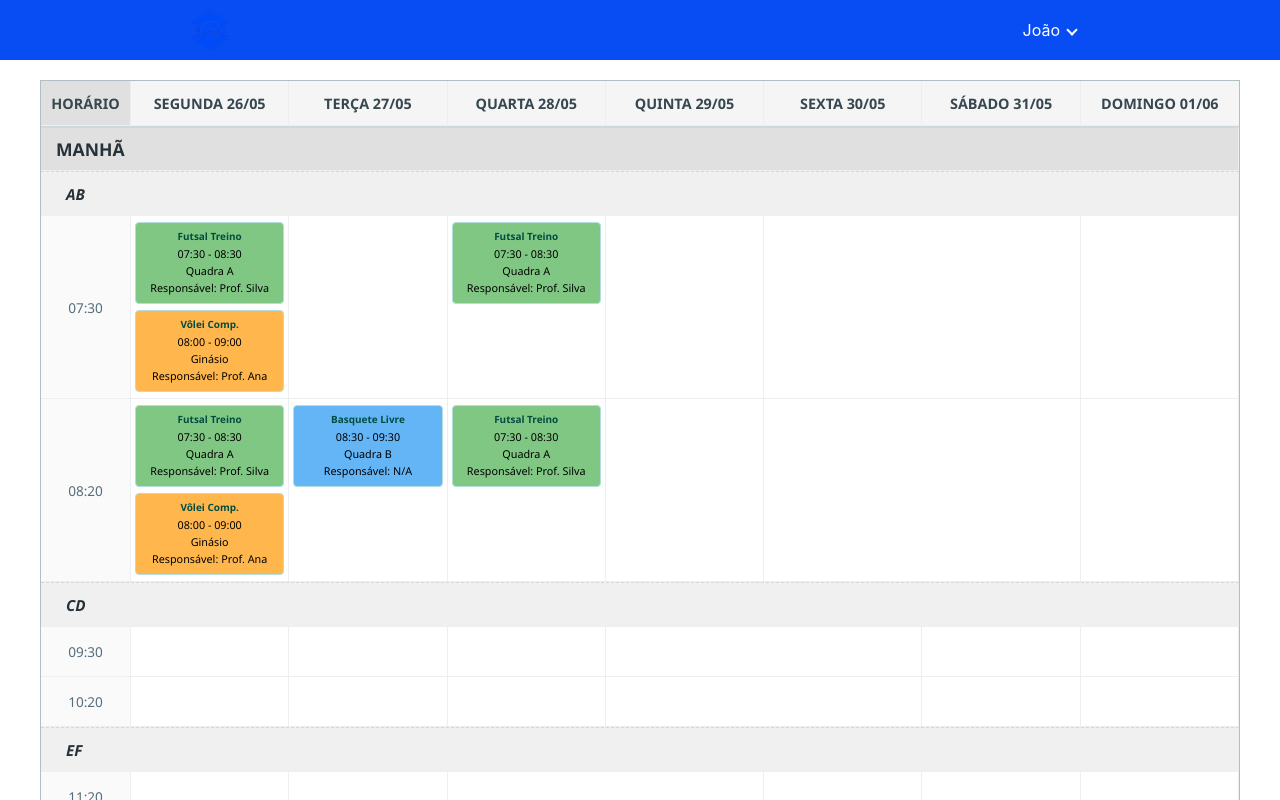
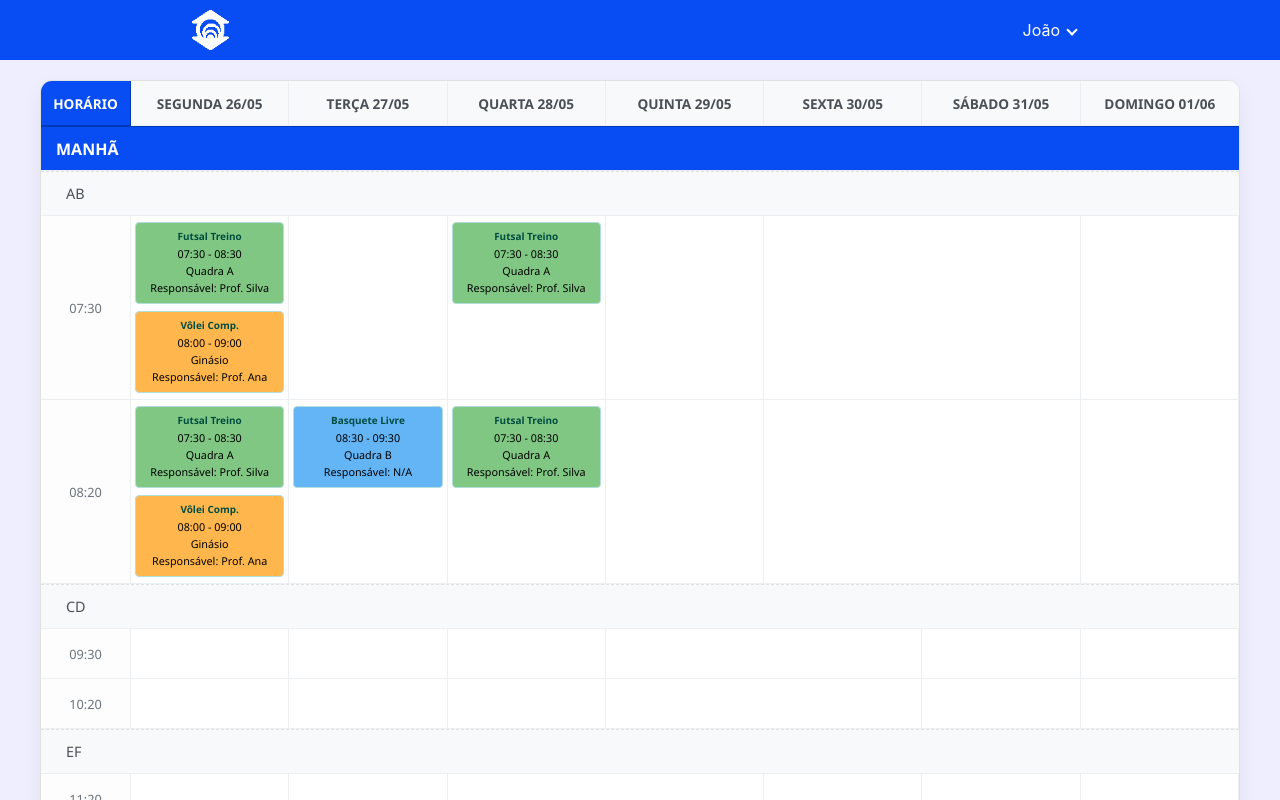
Before and after one commit to JoaoVlopess/calendario_ginasio, a React (Vite) app in the folder client/: page /home in a window 1280 px wide. Shown: the top 800 px of the page. Built offline with nearby package versions, Linux system fonts and the light colour scheme.

Commit message:
Frufrus, na tela de calendario

```diff
--- a/client/src/components/GridEventosSemanal/GridEventosSemanal.module.css
+++ b/client/src/components/GridEventosSemanal/GridEventosSemanal.module.css
@@ -1,112 +1,129 @@
 /* c:/Users/User/Desktop/Facul/calendario_ginasio/client/src/components/EventosGridSemanal/EventosGridSemanal.module.css */
+/* ... (outros estilos que você já tem) ... */
+
 .gridContainer {
   display: grid;
   grid-template-columns: 90px repeat(7, 1fr); /* Coluna de horário + 7 dias */
-  border: 1px solid #b0bec5;
   font-family: 'Segoe UI', Tahoma, Geneva, Verdana, sans-serif;
   margin: 20px auto;
   max-width: 1200px; /* Ou o que for adequado */
   background-color: #fff;
   position: relative; /* Para headers fixos */
+  border-radius: 12px;
+  overflow: hidden;
+  box-shadow: 0 8px 24px rgba(0, 0, 0, 0.05);
+  border: 1px solid #e0e0e0;
 }
 
 .headerCell,
 .timeSlotCell,
 .gridCell,
-.periodoHeaderCell,
+.periodoHeaderCell, /* Removido daqui e estilizado especificamente abaixo para cor de fundo */
 .blocoHeaderCell {
   border-right: 1px solid #eceff1;
   border-bottom: 1px solid #eceff1;
   padding: 8px;
   text-align: center;
-  min-height: 45px; /* Altura mínima para células de evento */
+  min-height: 45px;
   display: flex;
   align-items: center;
   justify-content: center;
   box-sizing: border-box;
 }
-.gridContainer > div:last-child { /* Remove right border from last column cells */
-   /* border-right: none; */ /* This applies to the last logical cell, not visually */
+
+/* Remove a borda direita da última coluna de células da grade principal (dias) */
+.gridContainer > *:not(.periodoHeaderCell):not(.blocoHeaderCell):nth-child(8n) {
+  border-right: none;
 }
-.gridContainer > div:nth-child(8n) { /* Target cells in the last day column */
-  border-right: none;
+/* Remove a borda direita da célula de cabeçalho da última coluna de dia */
+.gridContainer > .headerCell:nth-child(8) {
+    border-right: none;
 }
 
 
-.headerCell {
-  background-color: #f5f5f5;
+.headerCell { /* Estilo para os dias da semana (SEGUNDA, TERÇA, etc.) */
+  background-color: #f8f9fa;
   font-weight: 600;
-  color: #37474f;
-  font-size: 0.9em;
+  color: #495057;
+  font-size: 0.85em;
   text-transform: uppercase;
-  position: sticky; /* Para fixar cabeçalhos */
+  position: sticky;
   z-index: 2;
 }
 
 .stickyHeaderRow {
-  top: 0; /* Fixa o cabeçalho dos dias no topo */
+  top: 0;
 }
 
-.stickyHeaderCol {
-  left: 0; /* Fixa o cabeçalho dos horários à esquerda */
-  z-index: 3; /* Acima do header dos dias */
-  background-color: #f9f9f9; /* Para não ficar transparente sobre os eventos */
+.stickyHeaderCol { /* Estilo para a coluna de horários (07:30, 08:20, etc.) */
+  left: 0;
+  z-index: 3;
+  background-color: #fdfdfd;
 }
-.headerCell.stickyHeaderCol { /* Canto superior esquerdo */
-    z-index: 4;
-    background-color: #e0e0e0;
+
+/* Célula do canto superior esquerdo - HORÁRIO */
+.headerCell.stickyHeaderCol {
+  z-index: 4;
+  background-color: #084cf4; /* <<< COR DA NAVBAR APLICADA AQUI */
+  color: white;              /* <<< TEXTO BRANCO PARA CONTRASTE */
+  /* As bordas podem precisar de ajuste se não parecerem bem com o fundo azul */
+  border-bottom: 1px solid #003bb5; /* Exemplo: borda um pouco mais escura que o fundo azul */
+  border-right: 1px solid #003bb5;  /* Exemplo: borda um pouco mais escura que o fundo azul */
 }
 
 
 .timeSlotCell {
-  background-color: #fafafa;
-  font-size: 0.85em;
-  color: #546e7a;
+  background-color: #fff;
+  font-size: 0.8em;
+  color: #6c757d;
   font-weight: 500;
 }
+.timeSlotCell.stickyHeaderCol { /* Coluna de horários (07:30, 08:20 etc.) mantendo o fundo claro */
+    background-color: #fdfdfd; /* Mantém o fundo claro para os horários */
+    color: #6c757d; /* Mantém a cor do texto dos horários */
+}
+
 
 .gridCell {
   flex-direction: column;
-  align-items: stretch; /* Faz os EventoCard preencherem a largura */
-  justify-content: flex-start; /* Alinha os cards no topo */
+  align-items: stretch;
+  justify-content: flex-start;
   padding: 4px;
-  gap: 2px; /* Espaço entre cards no mesmo slot */
-  overflow-y: auto; /* Se muitos eventos no mesmo slot */
+  gap: 3px;
+  overflow-y: auto;
   min-height: 50px;
+  background-color: #fff;
 }
 
-.periodoHeaderCell,
-.blocoHeaderCell {
-  grid-column: 1 / -1; /* Faz o header ocupar todas as colunas */
-  background-color: #eceff1;
-  font-weight: bold;
+/* Headers de Período (MANHÃ, TARDE, NOITE) */
+.periodoHeaderCell {
+  grid-column: 1 / -1;
   text-align: left;
   padding-left: 15px;
-  color: #263238;
-  border-top: 2px solid #cfd8dc;
-  justify-content: flex-start; /* Alinha texto à esquerda */
+  justify-content: flex-start;
+  font-size: 1em;
+  font-weight: 600;
+  padding-top: 10px;
+  padding-bottom: 10px;
+  background-color: #084cf4; /* <<< COR DA NAVBAR APLICADA AQUI */
+  color: white;              /* <<< TEXTO BRANCO PARA CONTRASTE */
+  border-top: 1px solid #003bb5;    /* Exemplo: borda um pouco mais escura */
+  /* border-bottom já é aplicado pela regra geral, mas pode ser ajustada se necessário */
+  border-right: none; /* Garante que não haja borda direita, pois ocupa a linha toda */
 }
 
-.periodoHeaderCell {
-  font-size: 1.1em;
-  background-color: #e0e0e0; /* Um pouco mais escuro para Período */
+.blocoHeaderCell { /* Headers de Bloco (AB, CD, EF) */
+  grid-column: 1 / -1;
+  text-align: left;
+  padding-left: 25px;
+  justify-content: flex-start;
+  font-size: 0.9em;
+  font-style: normal;
+  background-color: #f8f9fa;
+  border-top: 1px dashed #e0e0e0;
+  color: #495057;
+  font-weight: 500;
+  border-right: none; /* Garante que não haja borda direita */
 }
 
-.blocoHeaderCell {
-  font-size: 0.95em;
-  font-style: italic;
-  background-color: #f0f0f0; /* Um pouco mais claro para Bloco */
-  padding-left: 25px;
-  border-top: 1px dashed #cfd8dc;
-}
-
-.fullRow {
-  /* Assegura que o grid-column funcione */
-}
-
-.errorLoading {
-  color: red;
-  padding: 20px;
-  text-align: center;
-  font-size: 1.2em;
-}
+/* ... (restante do seu CSS, como .fullRow, .errorLoading) ... */
--- a/client/src/index.css
+++ b/client/src/index.css
@@ -13,7 +13,7 @@ html {
 
 body {
   font-family: 'Inter', sans-serif;
-  background-color: #ffffff;
+  background-color: #EEEEFF;
   color: #000000;
 }
 
--- a/client/src/main.tsx
+++ b/client/src/main.tsx
@@ -7,7 +7,6 @@ import Navbar from './components/Navbar/Navbar';
 
 createRoot(document.getElementById('root')!).render(
   <React.StrictMode>
-    <Navbar />
     <BrowserRouter>
       <App />
     </BrowserRouter>
--- a/client/src/pages/CalendarioPage/CalendarioPage.tsx
+++ b/client/src/pages/CalendarioPage/CalendarioPage.tsx
@@ -2,6 +2,7 @@
 import React, { useState, useEffect } from 'react';
 import GridEventosSemanal from "../../components/GridEventosSemanal/GridEventosSemanal";
 import type { Evento } from '../../types/evento'; // Importe o tipo Evento
+import Navbar from "../../components/Navbar/Navbar";
 
 // Função para gerar as datas da semana atual (exemplo simples)
 const getSemanaAtual = (): Date[] => {
@@ -44,6 +45,7 @@ export const CalendarioPage = () => {
 
   return (
     <div className="">
+      <Navbar />
       <GridEventosSemanal eventos={eventos} semana={semanaAtual} />
     </div>
   );
```
Also changed, not shown: client/public/img/unifor_logo.png.
